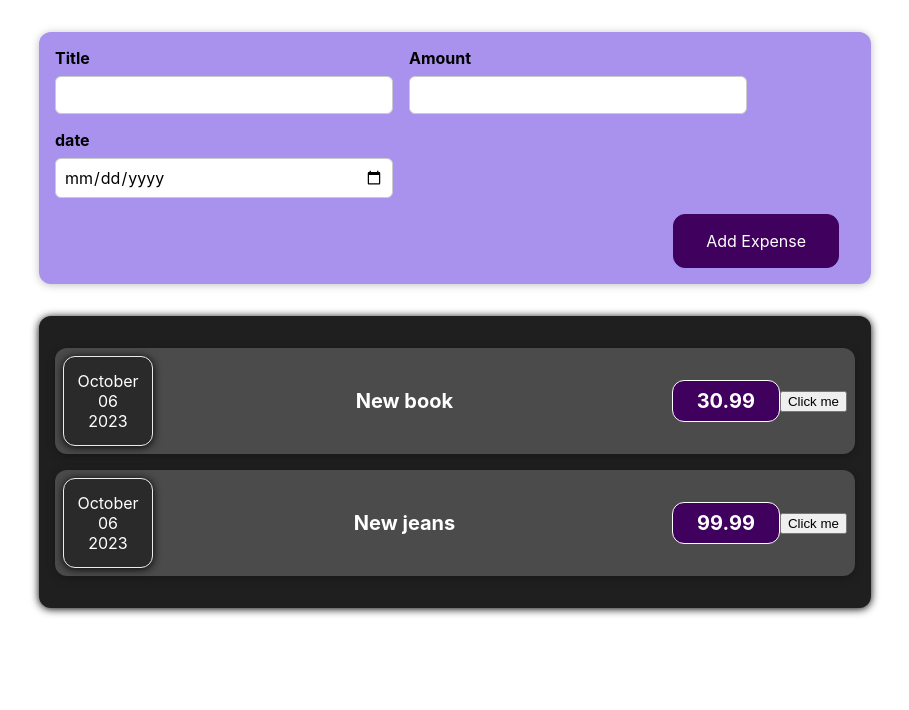
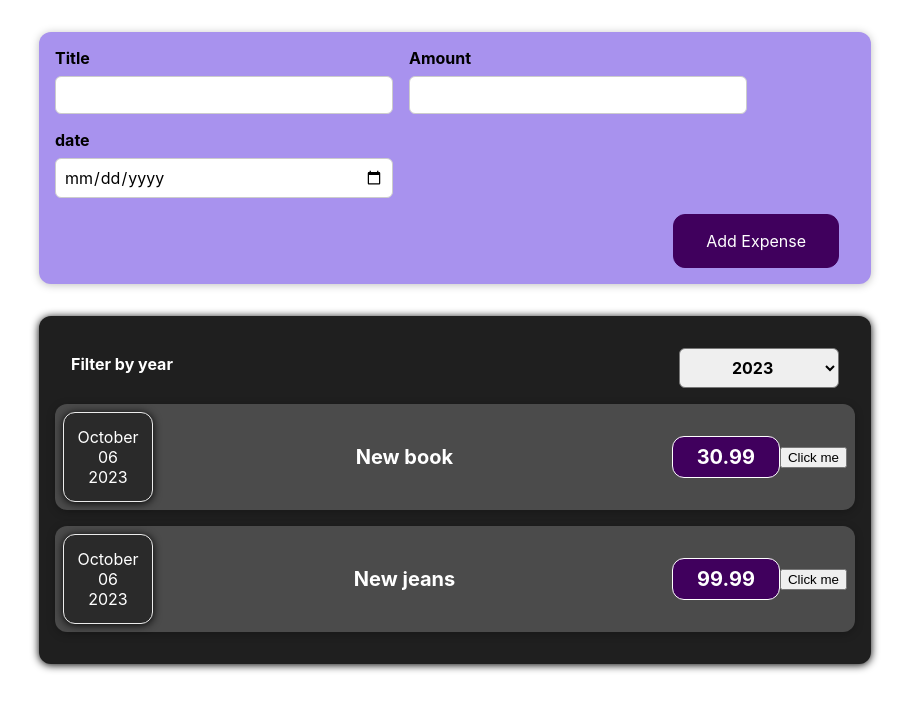
Before and after one commit to karlteine/expenses, a React (Create React App) app: page / in a window 1280 px wide. Shown: the top 710 px of the page, without its empty margins (185-1094 px from the left). Built offline with nearby package versions, Linux system fonts and the light colour scheme.

Commit message:
Display only expenses incurred in a specific year

```diff
--- a/src/components/Expenses/Expenses.js
+++ b/src/components/Expenses/Expenses.js
@@ -1,15 +1,32 @@
-import Card from '../UI/Card'
+import React, { useState } from 'react';
+import Card from '../UI/Card';
 import './Expenses.css';
 import ExpenseItem from './ExpenseItem';
+import ExpensesFilter from './ExpensesFilter';
 
 const Expenses = (props) => {
+    const [filteredYear, setFilteredYear] = useState('2023');
+
+    const filterChangeHandler = selectedYear => {
+        setFilteredYear(selectedYear);
+    };
+
+    const filteredExpenses = props.expenses.filter(expense => {
+        return expense.date.getFullYear().toString() === filteredYear;
+    });
 
     return (
         <Card className="expenses">
-                <ExpenseItem expenseData={props.expenses[0]} />
-                <ExpenseItem expenseData={props.expenses[1]} />
+            <ExpensesFilter selected={filteredYear} onChangeFilter={filterChangeHandler} />
+            {filteredExpenses.length === 0 ? (
+                <p className="no-year">No expenses found for the selected year.</p>
+            ) : (
+                filteredExpenses.map((expense, index) => (
+                    <ExpenseItem key={index} expenseData={expense} />
+                ))
+            )}
         </Card>
-    )
-}
+    );
+};
 
 export default Expenses;
--- /dev/null
+++ b/src/components/Expenses/ExpensesFilter.css
@@ -0,0 +1,27 @@
+.expenses-filter {
+    color: white;
+    padding: 0 1rem;
+}
+
+.expenses-filter__control {
+    display: flex;
+    width: 100%;
+    align-items: center;
+    justify-content: space-between;
+    margin: 1rem 0;
+}
+
+.expenses-filter label {
+    font-weight: bold;
+    margin-bottom: 0.5rem;
+}
+
+.expenses-filter select {
+    font: inherit;
+    padding: 0.5rem 3rem;
+    font-weight: bold;
+    border-radius: 6px;
+}
+.no-year{
+    color: red;
+}
--- /dev/null
+++ b/src/components/Expenses/ExpensesFilter.js
@@ -0,0 +1,23 @@
+import React from 'react';
+import './ExpensesFilter.css';
+
+const ExpensesFilter = (props) => {
+    const dropdownChangeHandler = (event) => {
+        props.onChangeFilter(event.target.value);
+    };
+
+    return (
+        <div className='expenses-filter'>
+            <div className='expenses-filter__control'>
+                <label>Filter by year</label>
+                <select value={props.selected} onChange={dropdownChangeHandler}>
+                    <option value='2023'>2023</option>
+                    <option value='2024'>2024</option>
+                    <option value='2025'>2025</option>
+                </select>
+            </div>
+        </div>
+    );
+};
+
+export default ExpensesFilter;
```
